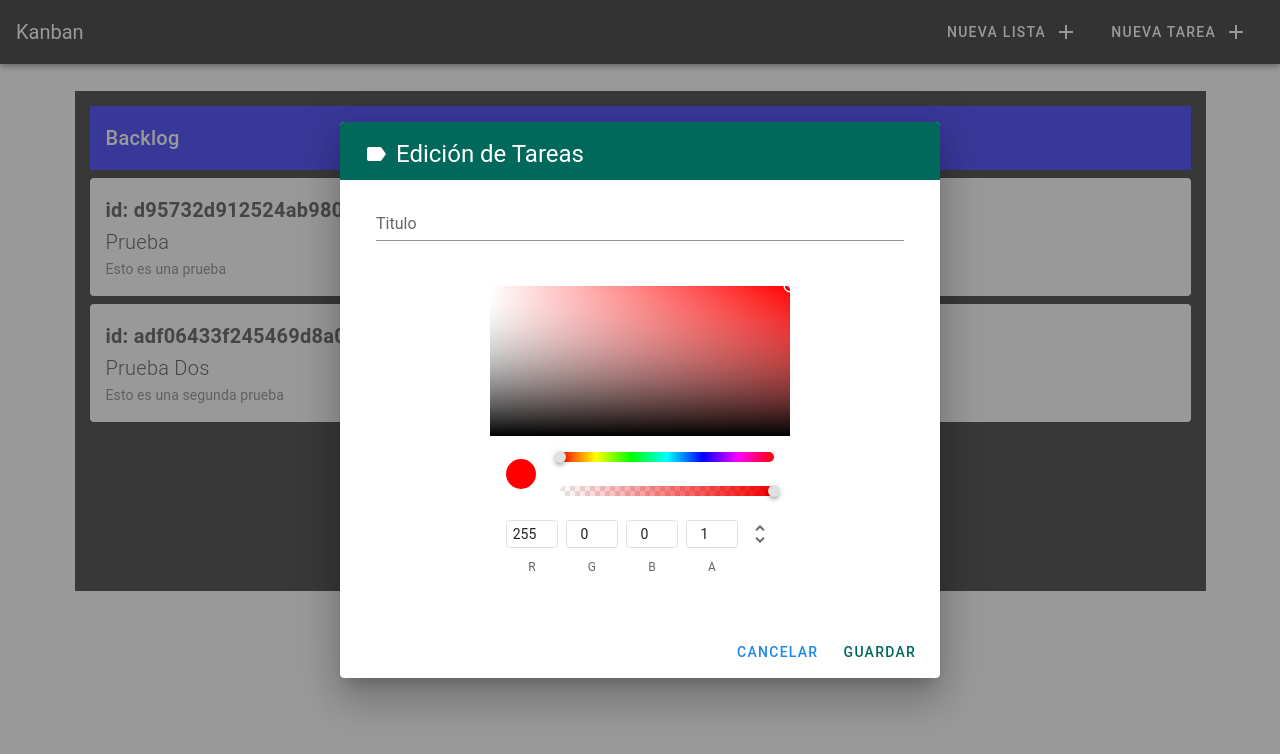
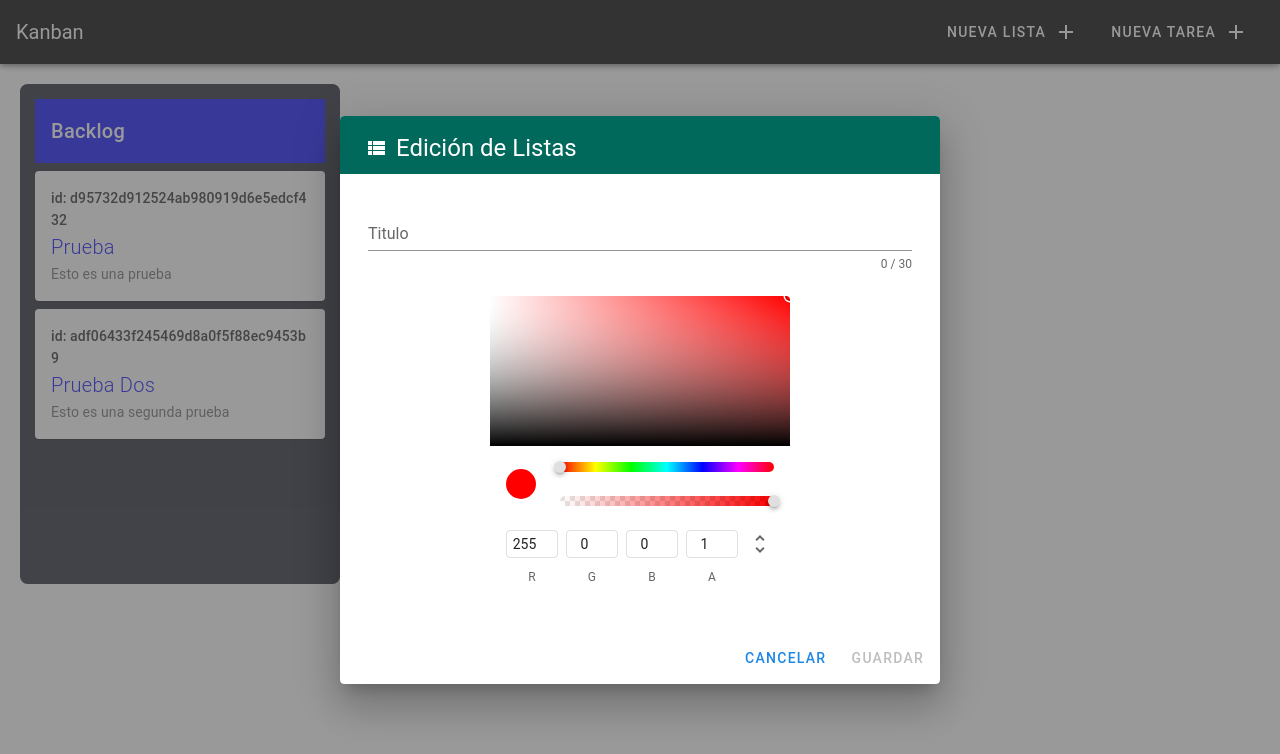
Before and after one commit to mdelarosa90/kanban-vue, a Vue app: page / in a window 1280 px wide. Both pictures are taken after a click on the button "NUEVA LISTA". Shown: the top 754 px of the page. Built offline with nearby package versions, Linux system fonts and the light colour scheme; a small style sheet from the web is missing.

Commit message:
Update Draggable method

```diff
--- a/src/components/Card.vue
+++ b/src/components/Card.vue
@@ -31,16 +31,17 @@ export default {
   margin: 0 auto;
   padding: 15px;
 }
-.flexBox .board {
+.board {
   display: flex;
   flex-direction: column;
   width: 100%;
   height: 500px;
-  background-color: black;
+  background-color: rgba(1, 5, 19, 0.911);
   overflow:auto;
   opacity: 0.7;
   padding: 15px;
-  z-index: -4000;
+  z-index: 0;
+  border-radius: 2mm;
 }
 .index {
   z-index: 5000 !important;
--- a/src/components/Dashboard.vue
+++ b/src/components/Dashboard.vue
@@ -1,28 +1,26 @@
 <template>
-  <v-container>
-    <div class="flexBox">
-      <v-row id="dashboard">
-        <v-col v-for="column of boards" :key="column.id">
-          <Board id="board-1" :title="column.name" :color="column.headerColor">
-            <draggable :list="column.tareas" :animation="200" :sort="true" :group="column">
+  <v-container fluid style="overflow-x: 'auto'">
+      <v-layout row>
+        <v-flex sm12 md3 v-for="column in boards" :key="column.id" class="ml-5 mt-5">
+          <Board :id="column.id" :title="column.name" :color="column.headerColor">
+            <draggable :list="column.tareas" :animation="200" group="board">
               <v-card
-                v-for="(item, index) of column.tareas"
+                v-for="(item, index) in column.tareas"
                 :key="index"
                 :id="item.id"
                 class="mt-2"
                 @dblclick="editarTarea(item, column.id)"
               >
                 <v-card-title class="flex-column align-start">
-                  <strong>id: {{item.id}}</strong>
-                  <span class="title font-weight-light">{{item.title}}</span>
+                  <span class="text-sm-h5 text-md-subtitle-2">id: {{item.id}}</span>
+                  <span class="title font-weight-light text-sm-h5 text-md-h6" :style="{color: column.headerColor}">{{item.title}}</span>
                 </v-card-title>
                 <v-card-subtitle>{{item.description}}</v-card-subtitle>
               </v-card>
             </draggable>
           </Board>
-        </v-col>
-      </v-row>
-    </div>
+      </v-flex>
+      </v-layout>
     <Task v-bind:task="itemSelected" v-bind:board="boardSelected" />
     <List />
   </v-container>
--- a/src/components/List.vue
+++ b/src/components/List.vue
@@ -1,19 +1,20 @@
 <template>
   <v-row justify="center">
     <v-dialog v-model="openBoard" persistent max-width="600px">
-      <v-card>
+      <v-card :elevation="12">
         <v-card-title class="teal darken-3" dark>
-          <v-icon left color="white">mdi-label</v-icon>
-          <span class="headline white--text">Edición de Tareas</span>
+          <v-icon left color="white">mdi-view-list</v-icon>
+          <span class="headline white--text">Edición de Listas</span>
         </v-card-title>
+        <v-form ref="form" v-model="valid">
           <v-card-text>
             <v-container>
               <v-row>
                 <v-col cols="12">
-                <v-text-field label="Titulo" v-model="list.name"></v-text-field>
+                  <v-text-field label="Titulo" :counter="30" :rules="nameRules" v-model="list.name" required></v-text-field>
                 </v-col>
                 <v-col class="d-flex justify-center">
-                <v-color-picker v-model="list.headerColor"></v-color-picker>
+                  <v-color-picker v-model="list.headerColor" :rules="colorRules" required></v-color-picker>
                 </v-col>
               </v-row>
             </v-container>
@@ -21,7 +22,13 @@
           <v-card-actions>
             <v-spacer></v-spacer>
             <v-btn color="blue darken-1" text @click="closeEditList">Cancelar</v-btn>
-          <v-btn v-if="!editNewList" color="teal darken-3" text @click="addList(list)">Guardar</v-btn>
+            <v-btn
+              v-if="!editNewList"
+              :disabled="!valid"
+              color="teal darken-3"
+              text
+              @click="addList(list)"
+            >Guardar</v-btn>
             <v-btn
               v-else-if="editNewList"
               color="warning darken-3"
@@ -29,6 +36,7 @@
               @click="editList(list)"
             >Actualizar</v-btn>
           </v-card-actions>
+        </v-form>
       </v-card>
     </v-dialog>
   </v-row>
@@ -49,6 +57,16 @@ export default {
       }
     }
   },
+  data: () => {
+    return {
+      valid: true,
+      nameRules: [
+        v => !!v || "Title is required",
+        v => (v && v.length <= 30) || "Title must be less than 30 characters"
+      ],
+      colorRules: [v => !!v || "Color is required"]
+    };
+  },
   computed: {
     ...mapState(["openBoard", "editNewList"])
   },
--- a/src/store/index.js
+++ b/src/store/index.js
@@ -58,7 +58,7 @@ export default new Vuex.Store({
       Vue.set(board.tareas, itemIdx, item);
     },
     addList(state, item) {
-      const newBoard = {...item, id: generateUUID()};
+      const newBoard = {...item, id: generateUUID(), tareas: []};
       state.openBoard = false;
       return state.boards = [...state.boards, newBoard];
     },
@@ -71,6 +71,9 @@ export default new Vuex.Store({
     },
     closeEditList(state) {
       return state.openBoard = false;
+    },
+    updateList(state, value) {
+      console.log('VALOR', value);
     }
   },
   actions: {
```
Lines whose indentation alone changed are shown as unchanged.
